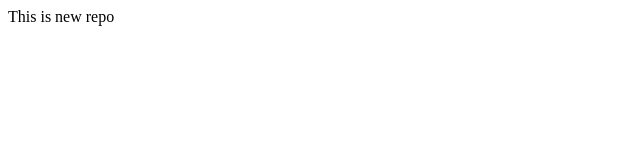
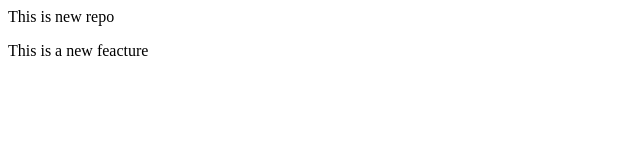
Before and after one commit to ruhi48/localrepo, a plain HTML site: page index.html in a window 1280 px wide. Shown: the whole page, without its empty margins (0-640 px from the left). Drawn offline with Linux system fonts and the light colour scheme.

Commit message:
Add new feature

```diff
--- a/index.html
+++ b/index.html
@@ -1 +1,2 @@
 <p>This is new repo</p>
+<p>This is a new feacture</p>
```
